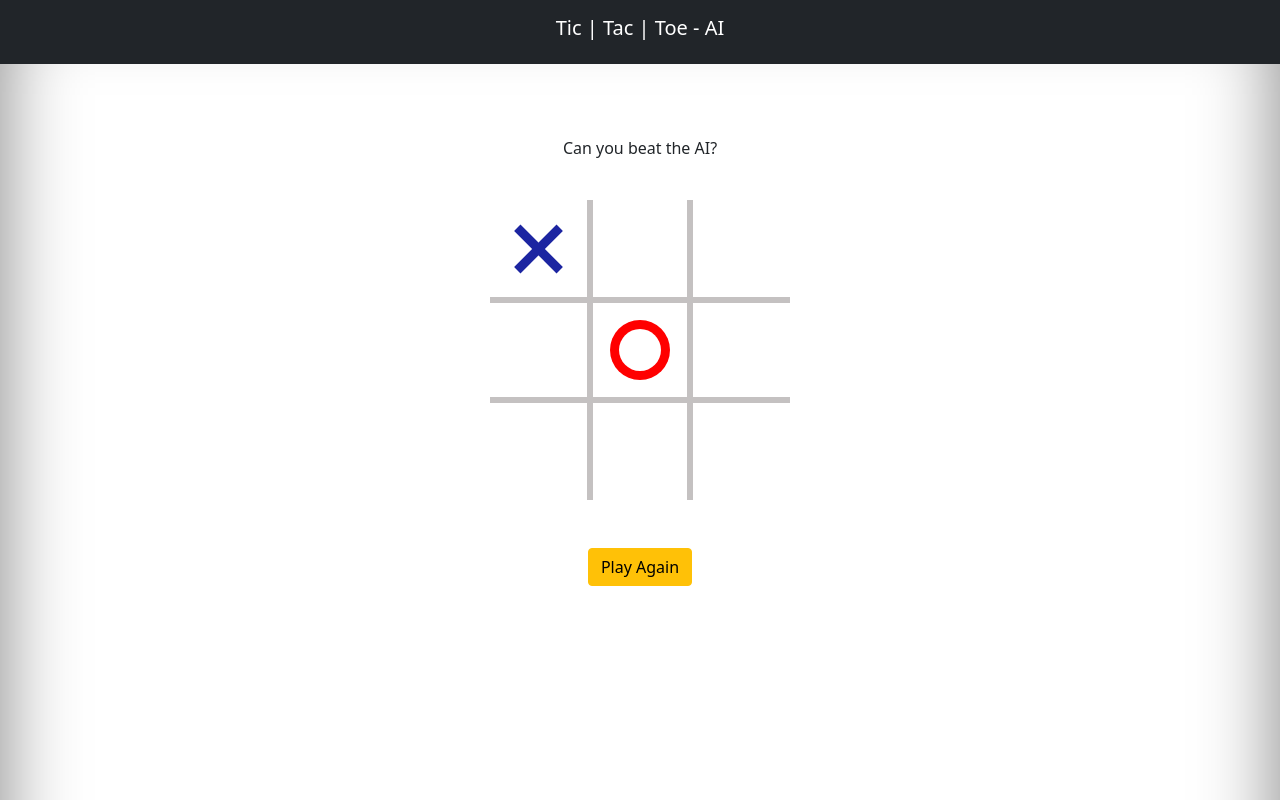
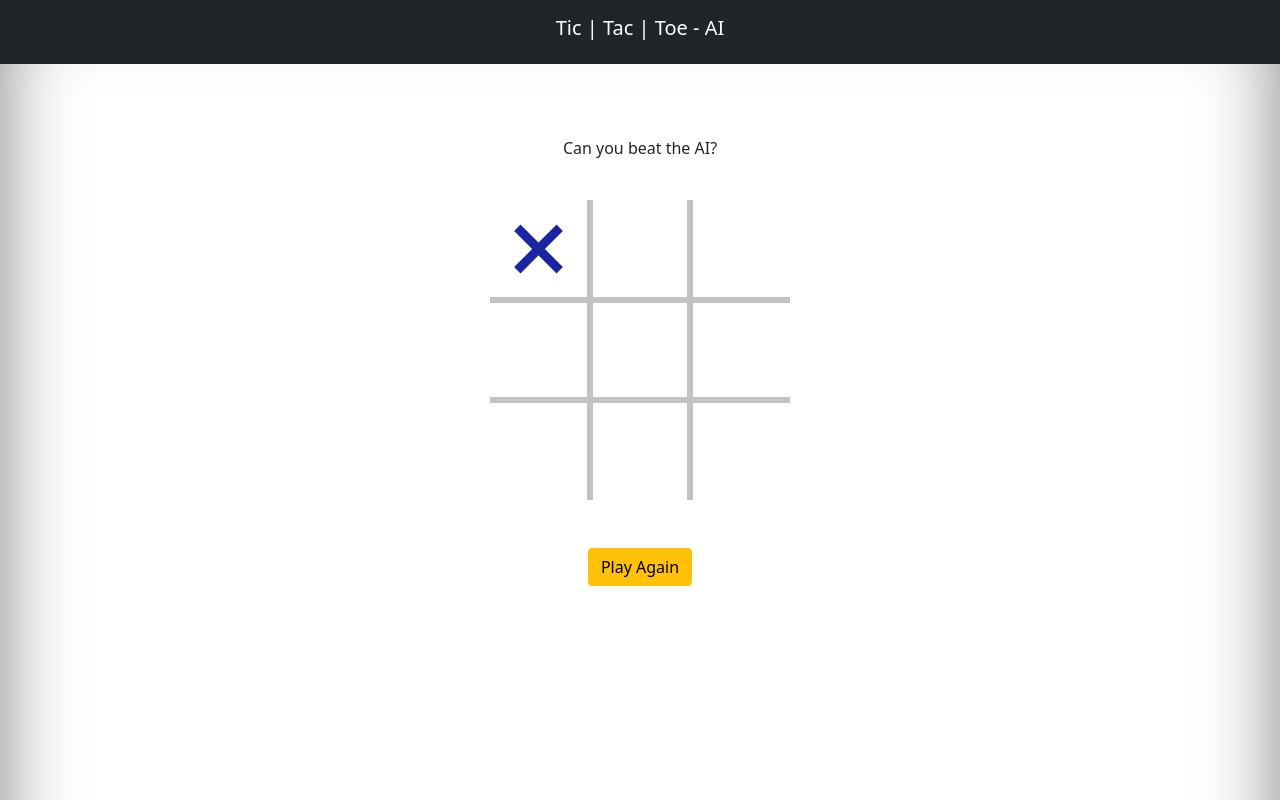
Before and after one commit to iamvigneshwars/tic-tac-toe-ai, a plain HTML site: page index.html in a window 1280 px wide. Both pictures are taken after a click on the element 540 px from the left and 250 px from the top of the page. Shown: the top 800 px of the page. Drawn offline with nearby package versions, Linux system fonts and the light colour scheme.

Commit message:
newLogic initial commit

```diff
--- a/index.html
+++ b/index.html
@@ -26,15 +26,15 @@
         <p id='result_message' class="text-center">Can you beat the AI?</p>
         <br>
         <div class="board x" id="board">
-            <div id="0" class="cell" data-cell></div>
-            <div id="1" class="cell" data-cell></div>
-            <div id="2" class="cell" data-cell></div>
-            <div id="3" class="cell" data-cell></div>
-            <div id="4" class="cell" data-cell></div>
-            <div id="5" class="cell" data-cell></div>
-            <div id="6" class="cell" data-cell></div>
-            <div id="7" class="cell" data-cell></div>
-            <div id="8" class="cell" data-cell></div>
+            <div id="0_0" class="cell" data-cell></div>
+            <div id="0_1" class="cell" data-cell></div>
+            <div id="0_2" class="cell" data-cell></div>
+            <div id="1_0" class="cell" data-cell></div>
+            <div id="1_1" class="cell" data-cell></div>
+            <div id="1_2" class="cell" data-cell></div>
+            <div id="2_0" class="cell" data-cell></div>
+            <div id="2_1" class="cell" data-cell></div>
+            <div id="2_2" class="cell" data-cell></div>
         </div>
         <br>
         <br>
--- a/static/js/script.js
+++ b/static/js/script.js
@@ -10,13 +10,18 @@ const WINNING_COMBINATIONS = [
   [0, 4, 8],
   [2, 4, 6]
 ]
+
 var Board;
 
 const cellElements = document.querySelectorAll('.cell')
 startGame();
 
 function startGame(){
-    Board = [0, 1, 2, 3, 4, 5, 6, 7, 8];
+    Board = [
+        ['', '', ''],
+        ['', '', ''],
+        ['', '', '']
+    ]
     document.getElementById("result_message").innerHTML = "Can you beat the AI?"
     for (var i = 0; i < cellElements.length; i++){
         cellElements[i].classList.remove('x');
@@ -26,113 +31,135 @@ function startGame(){
 }
 
 function playMove(cell){
+    let i = cell.target.id.split("_")[0];
+    let j = cell.target.id.split("_")[1];
+    if (Board[i][j] == ''){
+        turn(cell.target.id, humanPlayer);
+        // let gameWon =  checkWinner(Board, humanPlayer);
+        // if (gameWon) gameOver(humanPlayer);
+        // if (!gameWon && !checkTie()) turn(AiMove(), AiPlayer);
+        // gameWon = checkWinner(Board, AiPlayer);
+        // if (gameWon) gameOver(AiPlayer);
+    }
+}
+function turn(cellId, player){
+    let i = cellId.split("_")[0];
+    let j = cellId.split("_")[1];
+    Board[i][j] = player;
+    console.log(Board)
+    document.getElementById(cellId).classList.add(player);
+}
 
-    if (typeof Board[cell.target.id] == 'number'){
-        turn(cell.target.id, humanPlayer);
-        let gameWon =  checkWinner(Board, humanPlayer);
-        if (gameWon) gameOver(humanPlayer);
-        if (!gameWon && !checkTie()) turn(AiMove(), AiPlayer);
-        gameWon = checkWinner(Board, AiPlayer);
-        if (gameWon) gameOver(AiPlayer);
+
+function checkWinner(board, player){
+    // checkrows
+    for (let i = 0; i < 3; i++){
+
+
+
     }
 }
 
-function turn(cellId, player){
-    Board[cellId] = player;
-    document.getElementById(cellId).classList.add(player);
-}
+// function checkWinner(board, player){
+//     let plays = board.reduce((a, e, i) =>
+//     (e === player) ? a.concat(i) : a, []);
+// 	for (let [index, win] of WINNING_COMBINATIONS.entries()) {
+// 		if (win.every(elem => plays.indexOf(elem) > -1)) {
+//             return true;
+// 		}
+// 	}
+// 	return false;
+// }
 
-function AiMove(){
+// function AiMove(){
 
-    var available_cells = emptyCells();
-    let bestScore = -Infinity;
-    let move;
-    for (let i = 0; i < available_cells.length; i++){
-        Board[available_cells[i]] = AiPlayer;
-        let score= minimax(Board, false);
-        Board[available_cells[i]] = available_cells[i];
-        if (score > bestScore) {
-            bestScore = score;
-            move = available_cells[i];
-        }
-    }
+//     var available_cells = emptyCells();
+//     let bestScore = -Infinity;
+//     let move;
+//     for (let i = 0; i < available_cells.length; i++){
+//         Board[available_cells[i]] = AiPlayer;
+//         let score= minimax(Board, false);
+//         Board[available_cells[i]] = available_cells[i];
+//         if (score > bestScore) {
+//             bestScore = score;
+//             move = available_cells[i];
+//         }
+//     }
 
-    return move;
+//     return move;
 
-}
+// }
 
-function minimax(gameState, isMax){
+// function minimax(gameState, isMax){
 
-    var available_cell = emptyCells();
+//     var available_cell = emptyCells();
 
-	if (checkWinner(gameState, humanPlayer)) {
-		return -10;
-	} else if (checkWinner(gameState, AiPlayer)) {
-		return 10;
-	} else if (available_cell.length === 0) {
-		return  0;
-	}
+// 	if (checkWinner(gameState, humanPlayer)) {
+// 		return -10;
+// 	} else if (checkWinner(gameState, AiPlayer)) {
+// 		return 10;
+// 	} else if (available_cell.length === 0) {
+// 		return  0;
+// 	}
 
-    if (isMax){
-        let bestScore = -10000;
-        for (let i = 0; i < available_cell.length;i++){
-            gameState[available_cell[i]] = AiPlayer;
-            let score = minimax(gameState, false);
-            gameState[available_cell[i]] = available_cell[i];
-            bestScore = Math.max(score, bestScore);
-        }
-        return bestScore;
-    } else {
-        let bestScore = 10000;
-        for (let i = 0; i < available_cell.length;i++){
-            gameState[available_cell[i]] = humanPlayer;
-            let score = minimax(gameState, true);
-            gameState[available_cell[i]] = available_cell[i];
-            bestScore = Math.min(score, bestScore);
-        }
-        return bestScore;
+//     if (isMax){
+//         let bestScore = -10000;
+//         for (let i = 0; i < available_cell.length;i++){
+//             gameState[available_cell[i]] = AiPlayer;
+//             let score = minimax(gameState, false);
+//             gameState[available_cell[i]] = available_cell[i];
+//             bestScore = Math.max(score, bestScore);
+//         }
+//         return bestScore;
+//     } else {
+//         let bestScore = 10000;
+//         for (let i = 0; i < available_cell.length;i++){
+//             gameState[available_cell[i]] = humanPlayer;
+//             let score = minimax(gameState, true);
+//             gameState[available_cell[i]] = available_cell[i];
+//             bestScore = Math.min(score, bestScore);
+//         }
+//         return bestScore;
 
-    }
+//     }
 
 
-}
+// }
 
+// function emptyCells() {
+//     return Board.filter(s => typeof s == 'number');
+// }
 
+// function checkWinner(board, player){
+//     let plays = board.reduce((a, e, i) =>
+//     (e === player) ? a.concat(i) : a, []);
+// 	for (let [index, win] of WINNING_COMBINATIONS.entries()) {
+// 		if (win.every(elem => plays.indexOf(elem) > -1)) {
+//             return true;
+// 		}
+// 	}
+// 	return false;
+// }
 
-function emptyCells() {
-    return Board.filter(s => typeof s == 'number');
-}
+// function checkTie(){
+//     if (emptyCells().length == 0) {
+//         for (var i = 0 ; i < cellElements.length; i++){
+//             cellElements[i].removeEventListener('click', playMove, false);
+//         }
+//         gameOver("TIE")
+//         return true;
+//     }
+//     return false;
+// }
 
-function checkWinner(board, player){
-    let plays = board.reduce((a, e, i) =>
-    (e === player) ? a.concat(i) : a, []);
-	for (let [index, win] of WINNING_COMBINATIONS.entries()) {
-		if (win.every(elem => plays.indexOf(elem) > -1)) {
-            return true;
-		}
-	}
-	return false;
-}
-
-function checkTie(){
-    if (emptyCells().length == 0) {
-        for (var i = 0 ; i < cellElements.length; i++){
-            cellElements[i].removeEventListener('click', playMove, false);
-        }
-        gameOver("TIE")
-        return true;
-    }
-    return false;
-}
-
-function gameOver(gameWon){
-    for (var i = 0; i < cellElements.length; i++){
-        cellElements[i].removeEventListener('click', playMove, true);
-    }
-    console.log(gameWon)
-    let result;
-    if (gameWon == 'x') result = "You Win!";
-    else if (gameWon == 'o') result = "You Lose";
-    else result = "Ah,.. that's a tie";
-    document.getElementById("result_message").innerHTML = result;
-}
+// function gameOver(gameWon){
+//     for (var i = 0; i < cellElements.length; i++){
+//         cellElements[i].removeEventListener('click', playMove, true);
+//     }
+//     console.log(gameWon)
+//     let result;
+//     if (gameWon == 'x') result = "You Win!";
+//     else if (gameWon == 'o') result = "You Lose";
+//     else result = "Ah,.. that's a tie";
+//     document.getElementById("result_message").innerHTML = result;
+// }
```
